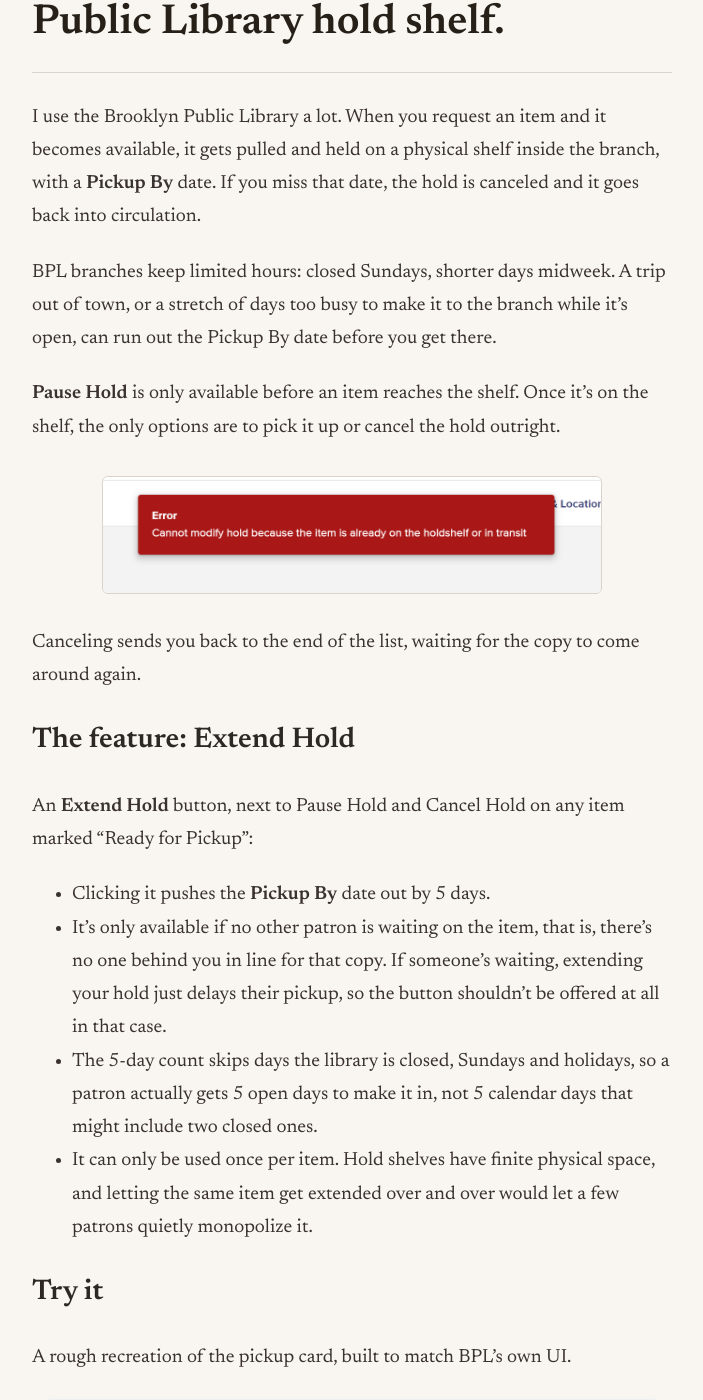
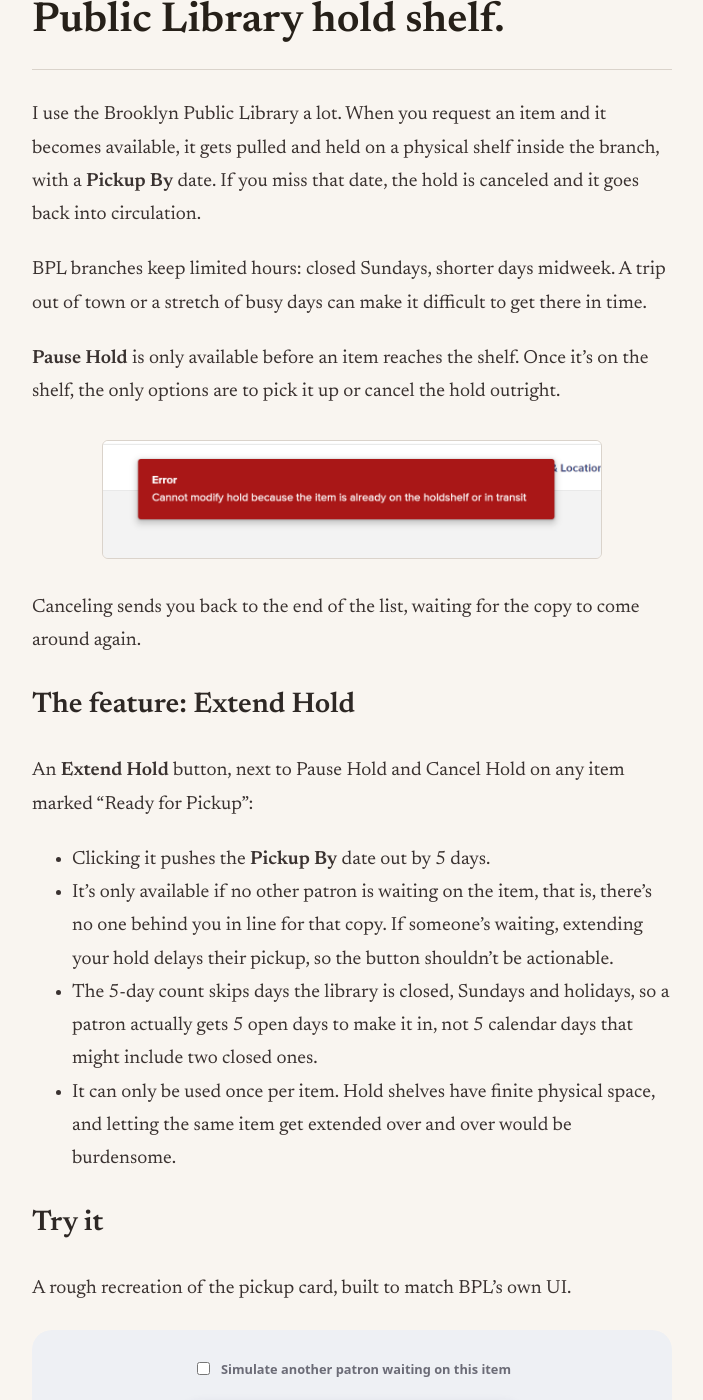
Before and after one commit to JohnSpencerTerry/wb, a Jekyll site: the page built from _articles/bpl-extend-hold-feature-request.md, in a window 1280 px wide and 1400 px high, scrolled down 354 px. Shown: the whole window, without its empty margins (242-945 px from the left). Built offline with Jekyll 4.4.1, drawn with Linux system fonts in a browser that asks for light colours; some of the changed text lies outside the part shown.

Commit message:
Update bpl-extend-hold-feature-request.md

```diff
--- a/_articles/bpl-extend-hold-feature-request.md
+++ b/_articles/bpl-extend-hold-feature-request.md
@@ -3,12 +3,12 @@
 title: "A feature request for the Brooklyn Public Library hold shelf."
 date: 2026-08-22
 category: Software Engineering
-draft: true
+draft: false
 ---
 
 I use the Brooklyn Public Library a lot. When you request an item and it becomes available, it gets pulled and held on a physical shelf inside the branch, with a **Pickup By** date. If you miss that date, the hold is canceled and it goes back into circulation.
 
-BPL branches keep limited hours: closed Sundays, shorter days midweek. A trip out of town, or a stretch of days too busy to make it to the branch while it's open, can run out the Pickup By date before you get there.
+BPL branches keep limited hours: closed Sundays, shorter days midweek. A trip out of town or a stretch of busy days can make it difficult to get there in time.
 
 **Pause Hold** is only available before an item reaches the shelf. Once it's on the shelf, the only options are to pick it up or cancel the hold outright.
 
@@ -23,9 +23,9 @@
 An **Extend Hold** button, next to Pause Hold and Cancel Hold on any item marked "Ready for Pickup":
 
 - Clicking it pushes the **Pickup By** date out by 5 days.
-- It's only available if no other patron is waiting on the item, that is, there's no one behind you in line for that copy. If someone's waiting, extending your hold just delays their pickup, so the button shouldn't be offered at all in that case.
+- It's only available if no other patron is waiting on the item, that is, there's no one behind you in line for that copy. If someone's waiting, extending your hold delays their pickup, so the button shouldn't be actionable.
 - The 5-day count skips days the library is closed, Sundays and holidays, so a patron actually gets 5 open days to make it in, not 5 calendar days that might include two closed ones.
-- It can only be used once per item. Hold shelves have finite physical space, and letting the same item get extended over and over would let a few patrons quietly monopolize it.
+- It can only be used once per item. Hold shelves have finite physical space, and letting the same item get extended over and over would be burdensome.
 
 ## Try it
 
```
